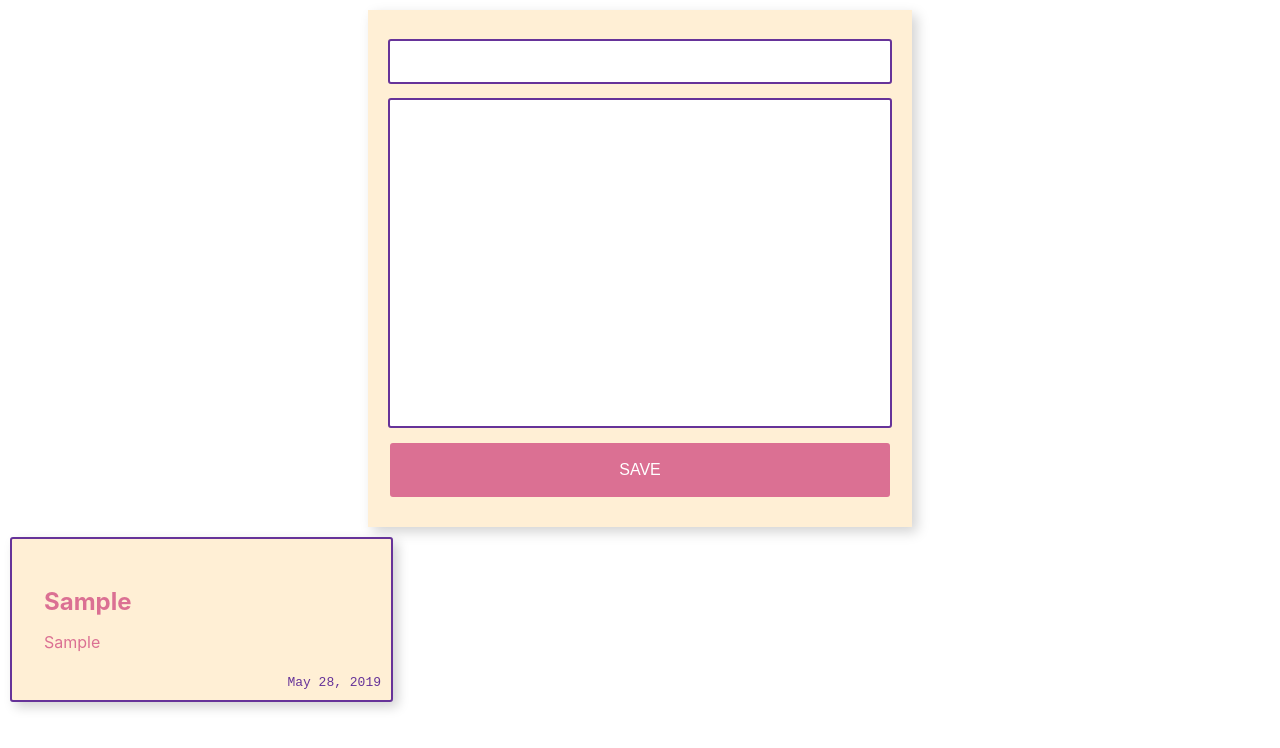
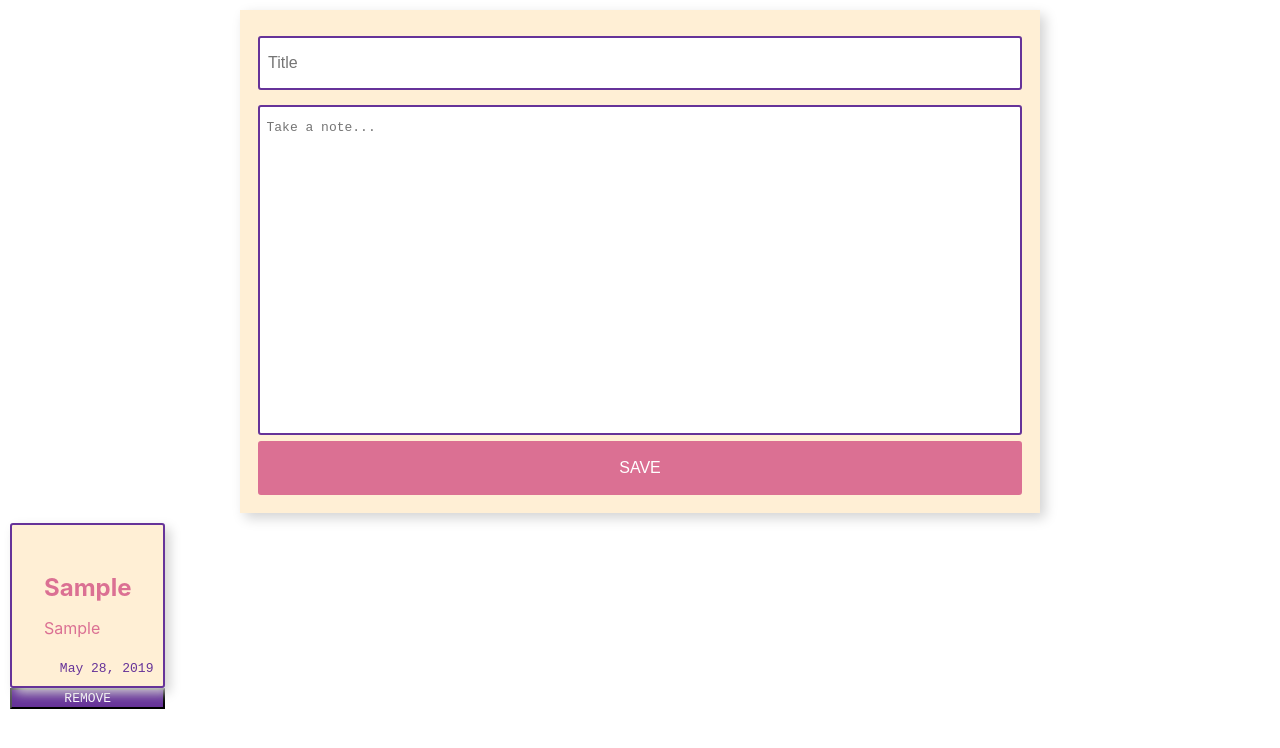
Before and after one commit to crisbnp/notes-app, a React (Create React App) app: page / in a window 1280 px wide. Both pictures are taken after typing "Sample", "Sample" into the empty fields and a click on the button "SAVE". Shown: the top 748 px of the page. Built offline with nearby package versions, Linux system fonts and the light colour scheme.

Commit message:
delete note functionality

```diff
--- a/src/App.jsx
+++ b/src/App.jsx
@@ -2,7 +2,13 @@ import React, { Component } from "react";
 import Form from "./components/Form";
 import Note from "./components/Note";
 import Modal from "./components/Modal"
-import styled from "styled-components";
+import styled, {createGlobalStyle} from "styled-components";
+
+const GlobalStyles = createGlobalStyle`
+  * {
+  box-sizing: border-box;
+  }
+`
 
 const PageWrapper = styled.div`
   margin: 10px;
@@ -71,6 +77,15 @@ class App extends Component {
     })
   }
 
+  handleDelete = (activeNote) => {
+    let notes = JSON.parse(localStorage.getItem("notes"));
+    let newNotes = notes.filter(n => n.id !== activeNote)
+    localStorage.setItem("notes", JSON.stringify(newNotes))
+    this.setState({
+      notes:newNotes
+    })
+  }
+
   componentDidMount() {
     let notes = JSON.parse(localStorage.getItem("notes"));
     if (!notes) {
@@ -84,6 +99,8 @@ class App extends Component {
   render() {
     const { showModal, notes, activeNote } = this.state;
     return (
+      <React.Fragment>
+        <GlobalStyles/>
         <PageWrapper className="App">
           <FormWrapper>
             <Form onSave={this.handleSubmit} />
@@ -98,6 +115,7 @@ class App extends Component {
                     title={title}
                     content={content}
                     handleOpen={this.handleOpen}
+                    handleDelete={this.handleDelete}
                     date={time}
                   />
                 )
@@ -115,6 +133,7 @@ class App extends Component {
           </Modal>
           }
         </PageWrapper>
+      </React.Fragment>
     );
   }
 }
--- a/src/components/Form.jsx
+++ b/src/components/Form.jsx
@@ -3,8 +3,9 @@ import styled from "styled-components";
 import nanoid from "nanoid";
 
 const Input = styled.input`
-  padding: 1em 0;
-  margin: 0.5em;
+  font-size: 1em;
+  padding: 1em 0.5em;
+  margin: 0.5em 1em;
   color: ${props => props.inputColor || "palevioletred"};
   border: 2px solid rebeccapurple;
   border-radius: 3px;
@@ -13,8 +14,9 @@ const Input = styled.input`
 `;
 
 const Textarea = styled.textarea`
-  padding: 1em 0;
-  margin: 0.5em;
+  font-size: 1em;
+  padding: 1em 0.5em;
+  margin: 0.5em 1em;
   color: ${props => props.inputColor || "palevioletred"};
   background: white;
   border: 2px solid rebeccapurple;
@@ -24,11 +26,11 @@ const Textarea = styled.textarea`
 `;
 
 const Button = styled.button`
+  box-sizing: border-box;
   background: ${props => (props.primary ? "palevioletred" : "white")};
   color: ${props => (props.primary ? "white" : "palevioletred")};
   width: 100%;
   font-size: 1em;
-  margin: 0.5em;
   padding: 1em;
   border: 2px solid palevioletred;
   border-radius: 3px;
@@ -36,10 +38,10 @@ const Button = styled.button`
 
 const Wrapper = styled.form`
   display: flex;
-  padding: 20px;
+  padding: 1em;
   flex-direction: column;
   align-items: center;
-  width: 500px;
+  width: 800px;
   border: 2px solid papayawhip;
   box-shadow: 5px 5px 12px lightgray;
   background-color: papayawhip;
@@ -113,8 +115,9 @@ class Form extends Component {
 
   render() {
     return (
-      <Wrapper>
+      <Wrapper autoComplete="off">
         <Input
+          placeholder='Title'
           name="title"
           type="text"
           value={this.state.note.title}
@@ -123,6 +126,7 @@ class Form extends Component {
           required
         />
         <Textarea
+          placeholder='Take a note...'
           name="content"
           rows="20"
           cols="20"
--- a/src/components/Note.jsx
+++ b/src/components/Note.jsx
@@ -13,6 +13,11 @@ const Card = styled.div`
   margin-top: 10px;
   position: relative;
 `;
+
+const CardWrapper = styled.div`
+  display: flex;
+  flex-direction: column;
+`
 
 const Title = styled.h1`
   font-size: 1.5em;
@@ -33,14 +38,23 @@ const Date = styled.div`
   bottom: 10px;
 `
 
-const Note = ({ title, content, handleOpen, id, date }) => {
-  console.log(typeof date)
+const Button = styled.button`
+  color: white;
+  background: rebeccapurple;
+  font-size: 1em;
+  font-family: monospace;
+`
+
+const Note = ({ title, content, handleOpen, handleDelete, id, date }) => {
   return (
-    <Card onClick={() => handleOpen(id)}>
-      <Title>{title}</Title>
-      <Content>{content}</Content>
-      <Date>{timeStamp(date)}</Date>
-    </Card>
+    <CardWrapper>
+      <Card onClick={() => handleOpen(id)}>
+        <Title>{title}</Title>
+        <Content>{content}</Content>
+        <Date>{timeStamp(date)}</Date>
+      </Card>
+      <Button onClick={() => handleDelete(id)}>REMOVE</Button>
+    </CardWrapper>
   );
 };
 
```
Lines whose indentation alone changed are shown as unchanged.
